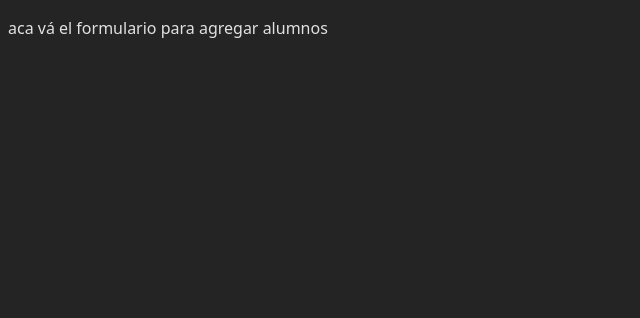
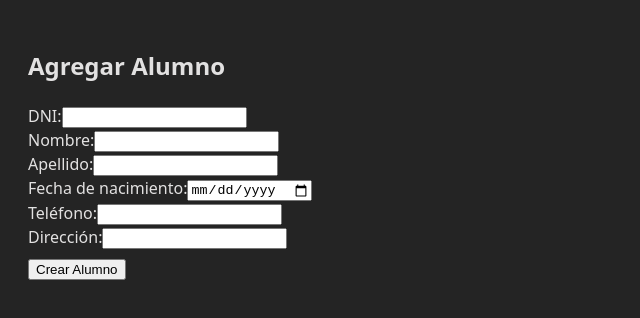
Before and after one commit to jcrnieto/kano-sport-frontend, a React (Vite) app: page /formulario-alumno in a window 1280 px wide. Shown: the top 318 px of the page, without its empty margins (0-640 px from the left). Built offline with nearby package versions, Linux system fonts and the light colour scheme; sample sign-in values are in the browser's storage.

Commit message:
se crea form de alumno y pago de cuota

```diff
--- /dev/null
+++ b/src/components/admin/PayOfQuota.jsx
@@ -0,0 +1,45 @@
+import { useState } from 'react';
+import axiosInstance from '../../context/axiosInstance';
+
+const PayOfQuota = ({ studentId, onSuccess }) => {
+  const [paymentDate, setPaymentDate] = useState('');
+  const [expirationDate, setExpirationDate] = useState('');
+  const [amount, setAmount] = useState('');
+
+  const handleSubmit = async () => {
+    const user = JSON.parse(localStorage.getItem('user'));
+    const token = user?.token;
+
+    try {
+      await axiosInstance.post(
+        'http://localhost:3000/api/quota/createQuota',
+        {
+          student_id: studentId,
+          paymentDate,
+          expirationDate,
+          amount: parseFloat(amount)
+        },
+        {
+          headers: { Authorization: `Bearer ${token}` }
+        }
+      );
+
+      alert('Cuota registrada con éxito');
+      onSuccess(); // para que el padre oculte el form y recargue los datos
+    } catch (error) {
+      console.error('Error al registrar cuota:', error);
+    }
+  };
+
+  return (
+    <div>
+      <h3>Registrar nueva cuota</h3>
+      <input type="date" value={paymentDate} onChange={(e) => setPaymentDate(e.target.value)} />
+      <input type="date" value={expirationDate} onChange={(e) => setExpirationDate(e.target.value)} />
+      <input type="number" value={amount} onChange={(e) => setAmount(e.target.value)} placeholder="Monto" />
+      <button onClick={handleSubmit}>Registrar</button>
+    </div>
+  );
+};
+
+export default PayOfQuota;
--- a/src/pages/CheckDni.jsx
+++ b/src/pages/CheckDni.jsx
@@ -1,9 +1,69 @@
+import { useState } from 'react';
+import axios from 'axios';
+
 export default function CheckDni() {
+  const [dni, setDni] = useState('');
+  const [status, setStatus] = useState(null);
+  const [showStatus, setShowStatus] = useState(false);
+
+  const handleCheck = async () => {
+    try {
+      const response = await axios.get(`http://localhost:3000/api/student/dni?dni=${dni}`);
+      const student = response.data.data;
+
+      if (student && student.Quota && student.Quota.length > 0) {
+        const lastQuota = student.Quota[student.Quota.length - 1];
+        const vencimiento = new Date(lastQuota.expirationDate);
+        const hoy = new Date();
+
+        if (vencimiento >= hoy) {
+          setStatus(`✅ Estás al día con la cuota (vence el ${vencimiento.toLocaleDateString()})`);
+        } else {
+          setStatus(`❌ Cuota vencida desde el ${vencimiento.toLocaleDateString()}`);
+        }
+      } else {
+        setStatus('❌ No se encontraron cuotas registradas');
+      }
+    } catch (error) {
+      console.log('error:', error)
+      setStatus('❌ Alumno no encontrado');
+    }
+
+    setShowStatus(true);
+    setTimeout(() => {
+      setShowStatus(false);
+      setDni('');
+    }, 5000);
+  };
 
   return (
-    <div>
+    <div style={{ textAlign: 'center', marginTop: '50px' }}>
       <h2>Página pública - Ingrese DNI</h2>
+      <input
+        type="text"
+        value={dni}
+        onChange={(e) => setDni(e.target.value)}
+        placeholder="DNI"
+        style={{ padding: '10px', fontSize: '16px' }}
+      />
+      <button onClick={handleCheck} style={{ marginLeft: '10px', padding: '10px 20px' }}>
+        Consultar
+      </button>
 
+      {showStatus && (
+        <div
+          style={{
+            marginTop: '20px',
+            padding: '15px',
+            backgroundColor: '#f0f0f0',
+            borderRadius: '8px',
+            fontWeight: 'bold',
+            color:'black'
+          }}
+        >
+          {status}
+        </div>
+      )}
     </div>
-  )
+  );
 }
--- a/src/pages/admin/StudentDetail.jsx
+++ b/src/pages/admin/StudentDetail.jsx
@@ -1,38 +1,120 @@
+// import { useParams, useNavigate } from 'react-router-dom';
+// import { useEffect, useState } from 'react';
+// import axiosInstance from '../../context/axiosInstance';
+
+
+// const StudentDetail = () => {
+//     const navigate = useNavigate();
+//     const { id } = useParams();
+//     const [student, setStudent] = useState(null);
+//     const [showForm, setShowForm] = useState(false);
+
+//     useEffect(() => {
+//         const fetchStudent = async () => {
+//             const user = JSON.parse(localStorage.getItem('user'));
+//             const token = user?.token;
+
+//             try {
+//                 const response = await axiosInstance.get(`http://localhost:3000/api/student/id?id=${id}`, {
+//                     headers: {
+//                         Authorization: `Bearer ${token}`
+//                     }
+//                 });
+//                 console.log('response', response.data.data)
+//                 setStudent(response.data.data);
+//             } catch (error) {
+//                 if (error.response?.status === 401) {
+//                     // Token vencido o inválido
+//                     localStorage.removeItem('user');
+//                     navigate('/login');
+//                   } else {
+//                     console.error('Error al obtener alumnos:', error);
+//                   }
+//             }
+//         };
+
+//         fetchStudent();
+//     }, [id,navigate]);
+
+//     if (!student) return <p>Cargando datos del alumno...</p>;
+
+//     return (
+//         <div>
+//             <h2>Detalle del Alumno</h2>
+//             <p>Nombre: {student.name}</p>
+//             <p>Apellido: {student.lastName}</p>
+//             <p>DNI: {student.dni}</p>
+//             <p>Telefono: {student.phone}</p>
+//             <p>Direccion: {student.address}</p>
+
+//             <hr style={{ margin: '20px 0' }} />
+
+
+//             <h3>Historial de Cuotas</h3>
+//             {student.Quota && student.Quota.length > 0 ? (
+//                 <ul>
+//                     {student.Quota.map((q) => (
+//                         <li key={q.id}>
+//                             Pago: {q.paymentDate} | Vencimiento: {q.expirationDate} | Monto: ${q.amount}
+//                         </li>
+//                     ))}
+//                 </ul>
+//             ) : (
+//                 <p>Este alumno no tiene cuotas registradas.</p>
+//             )}
+
+//             <button onClick={() => setShowForm(!showForm)}>
+//                 {showForm ? 'Cancelar' : 'Registrar cuota'}
+//             </button>
+
+//             {showForm && (
+//                 <PayOfQuota
+//                 studentId={student.id}
+//                 onSuccess={() => {
+//                     setShowForm(false);
+//                     fetchStudent(); // recarga cuotas
+//                 }}
+//                 />
+//             )}
+//         </div>
+//     );
+// };
+
+// export default StudentDetail;
+
 import { useParams, useNavigate } from 'react-router-dom';
 import { useEffect, useState } from 'react';
 import axiosInstance from '../../context/axiosInstance';
+import PayOfQuota from '../../components/admin/PayOfQuota';
 
 const StudentDetail = () => {
   const navigate = useNavigate();
   const { id } = useParams();
   const [student, setStudent] = useState(null);
+  const [showForm, setShowForm] = useState(false);
 
-    useEffect(() => {
   const fetchStudent = async () => {
     const user = JSON.parse(localStorage.getItem('user'));
     const token = user?.token;
 
     try {
       const response = await axiosInstance.get(`http://localhost:3000/api/student/id?id=${id}`, {
-                    headers: {
-                        Authorization: `Bearer ${token}`
-                    }
+        headers: { Authorization: `Bearer ${token}` }
       });
-
       setStudent(response.data.data);
     } catch (error) {
       if (error.response?.status === 401) {
-                    // Token vencido o inválido
         localStorage.removeItem('user');
         navigate('/login');
       } else {
-                    console.error('Error al obtener alumnos:', error);
+        console.error('Error al obtener alumno:', error);
       }
     }
   };
 
+  useEffect(() => {
     fetchStudent();
-    }, [id,navigate]);
+  }, [id]);
 
   if (!student) return <p>Cargando datos del alumno...</p>;
 
@@ -44,6 +126,34 @@ const StudentDetail = () => {
       <p>DNI: {student.dni}</p>
       <p>Telefono: {student.phone}</p>
       <p>Direccion: {student.address}</p>
+
+      <button onClick={() => setShowForm(!showForm)}>
+        {showForm ? 'Cancelar' : 'Registrar cuota'}
+      </button>
+
+      {showForm && (
+        <PayOfQuota
+          studentId={student.id}
+          onSuccess={() => {
+            setShowForm(false);
+            fetchStudent(); // recarga cuotas
+          }}
+        />
+      )}
+
+      <hr style={{ margin: '20px 0' }} />
+      <h3>Historial de Cuotas</h3>
+      {student.Quota && student.Quota.length > 0 ? (
+        <ul>
+          {student.Quota.map((q) => (
+            <li key={q.id}>
+              Pago: {q.paymentDate} | Vencimiento: {q.expirationDate} | Monto: ${q.amount}
+            </li>
+          ))}
+        </ul>
+      ) : (
+        <p>Este alumno no tiene cuotas registradas.</p>
+      )}
     </div>
   );
 };
--- a/src/pages/admin/StudentForm.jsx
+++ b/src/pages/admin/StudentForm.jsx
@@ -1,11 +1,57 @@
-
+import { useForm } from 'react-hook-form';
+import axiosInstance from '../../context/axiosInstance';
+import { useNavigate } from 'react-router-dom';
 
 const StudentForm = () => {
-    return (
+  const { register, handleSubmit, reset } = useForm();
+  const navigate = useNavigate();
+
+  const onSubmit = async (data) => {
+    try {
+      await axiosInstance.post('/student/createStudent', data);
+      alert('Alumno creado exitosamente');
+      reset();
+      navigate('/admin'); // Redirige al Dashboard o donde quieras
+    } catch (error) {
+      console.error('Error al crear alumno:', error);
+      alert('Hubo un error al crear el alumno');
+    }
+  };
+
+  return (
+    <div style={{ padding: '20px' }}>
+      <h2>Agregar Alumno</h2>
+      <form onSubmit={handleSubmit(onSubmit)}>
         <div>
-            <p>aca vá el formulario para agregar alumnos</p>
+          <label>DNI:</label>
+          <input type="text" {...register('dni')} required />
         </div>
-    )
-}
+        <div>
+          <label>Nombre:</label>
+          <input type="text" {...register('name')} required />
+        </div>
+        <div>
+          <label>Apellido:</label>
+          <input type="text" {...register('lastName')} required />
+        </div>
+        <div>
+          <label>Fecha de nacimiento:</label>
+          <input type="date" {...register('dateOfBirth')} required />
+        </div>
+        <div>
+          <label>Teléfono:</label>
+          <input type="text" {...register('phone')} required />
+        </div>
+        <div>
+          <label>Dirección:</label>
+          <input type="text" {...register('address')} required />
+        </div>
+        <button type="submit" style={{ marginTop: '10px' }}>
+          Crear Alumno
+        </button>
+      </form>
+    </div>
+  );
+};
 
-export default StudentForm
+export default StudentForm;
```
Also changed, not shown: src/routes/index.jsx (deleted, +0 -31 lines). Lines whose indentation alone changed are shown as unchanged.
